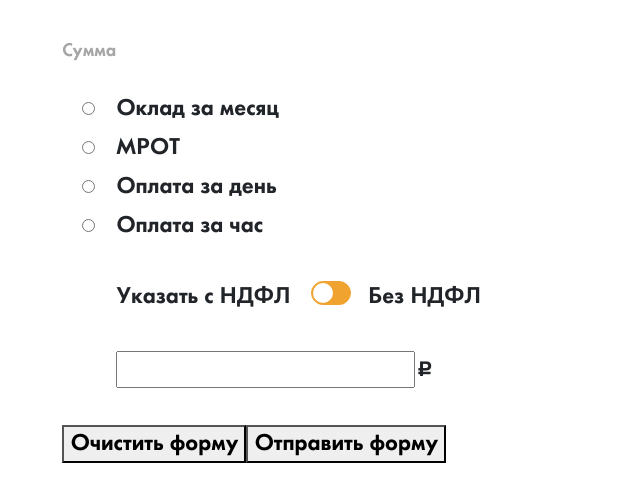
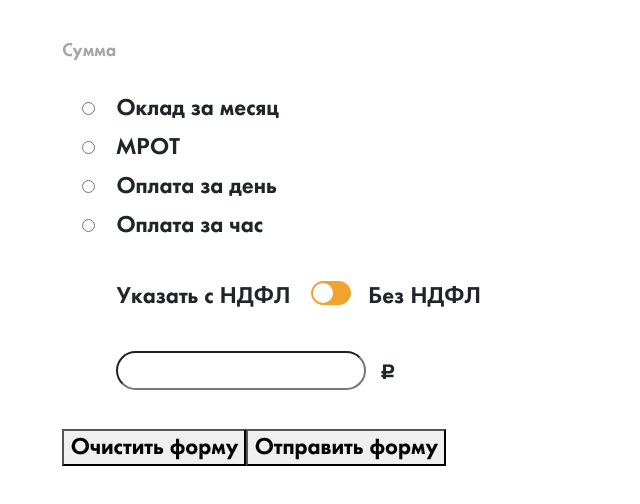
Before and after one commit to lewiczkijm/salary-tax-form, a React (Create React App) app: page / in a window 1280 px wide. Shown: the top 504 px of the page, without its empty margins (0-640 px from the left). Built offline with nearby package versions, Linux system fonts and the light colour scheme.

Commit message:
created component NumberInput

```diff
--- /dev/null
+++ b/src/components/NumberInput.scss
@@ -0,0 +1,7 @@
+.number-input{
+  margin-right: 0.6em;
+  border-radius: 1em;
+  outline: 0;
+  padding: 0.2em 1em 0;
+  width: 12em;
+}
--- /dev/null
+++ b/src/components/NumberInput.tsx
@@ -0,0 +1,26 @@
+import React, {useState} from "react";
+import './NumberInput.scss'
+
+interface InputProps {
+    input:{
+        onChange:(value:string)=>void //React.ChangeEventHandler
+        value:string
+    }
+}
+const NumberInput:React.FC<InputProps> = (props)=>{
+    let {onChange,value} = props.input;
+
+    const [innerValue ,setInnerValue] = useState(value);
+
+    function intercept(e: React.ChangeEvent) {
+         //@ts-ignore
+        let val:string = e.target.value;
+        val = val.replace(/[^0-9.]/g,'');
+
+        onChange(val);
+        setInnerValue(val.replace(/\B(?=(\d{3})+(?!\d))/g, " "))
+    }
+    return(<input className="number-input" type="text" value={innerValue} onChange={intercept}/>)
+};
+
+export default NumberInput
--- a/src/SalaryForm.scss
+++ b/src/components/SalaryForm.scss
@@ -1,4 +1,4 @@
-@import "style";
+@import "../style";
 @import url('https://fonts.googleapis.com/css2?family=Open+Sans&display=swap');
 .form-salary {
   font-family: Futura, sans-serif;
--- a/src/components/SalaryForm.tsx
+++ b/src/components/SalaryForm.tsx
@@ -1,11 +1,13 @@
-import '../SalaryForm.scss';
+import './SalaryForm.scss';
 import React from "react";
 import {Field, InjectedFormProps, reduxForm} from "redux-form";
+import NumberInput from "./NumberInput";
 
 
 
 const SalaryForm:React.FC<InjectedFormProps> = (props) =>{
     const {handleSubmit, reset} = props;
+
     return (
             <form className={"form-salary"} onSubmit={handleSubmit(console.log)}>
                 <h3>Сумма</h3>
@@ -46,7 +48,7 @@ const SalaryForm:React.FC<InjectedFormProps> = (props) =>{
                     </div>
                     Без НДФЛ</label></div>
                 <div className="inputsBox indented">
-                    <Field name="sum" component="input" type="text" id="sum"/><label className="r" htmlFor="sum">c</label>
+                    <Field name="sum" component={NumberInput} type="text" id="sum"/><label className="r" htmlFor="sum">c</label>
                 </div>
 
                 <div>
```
Also changed, not shown: 1 other file (tests, documents, lock files or other folders).
